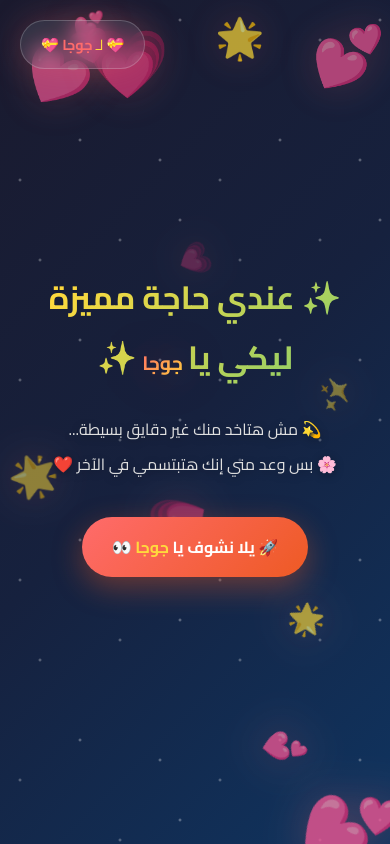
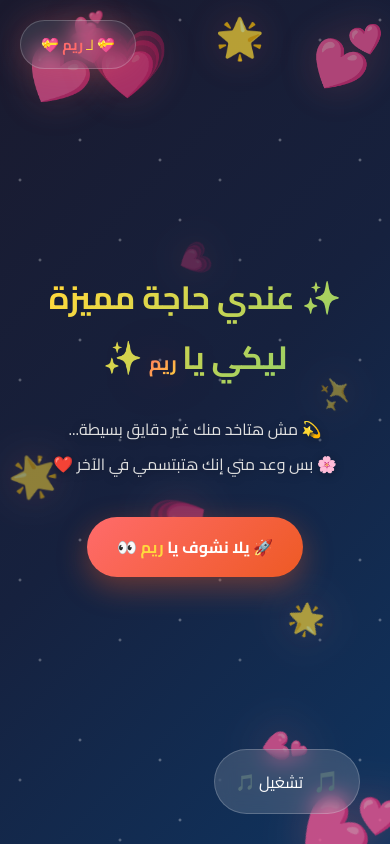
Before and after one commit to Abdelrhmanelbadry20/Love_Nonty, a plain HTML site: page index.html in a window 390 px wide. Drawn offline with Linux system fonts and the light colour scheme.

Commit message:
Add files via upload

```diff
--- a/index.html
+++ b/index.html
@@ -3,7 +3,7 @@
 <head>
 <meta charset="UTF-8">
 <meta name="viewport" content="width=device-width, initial-scale=1.0">
-<title>هدية لجوجا ❤️</title>
+<title>هدية لريم ❤️</title>
 
 <link href="https://fonts.googleapis.com/css2?family=Cairo:wght@400;600;700&display=swap" rel="stylesheet">
 
@@ -98,7 +98,7 @@ color:#e0e0e0;
 text-shadow:0 2px 10px rgba(0,0,0,0.3);
 }
 
-/* تنسيق خاص لاسم جوجا */
+/* تنسيق خاص لاسم ريم */
 .name-highlight{
 background:linear-gradient(135deg,#ff6b6b,#ffd93d);
 -webkit-background-clip:text;
@@ -316,8 +316,8 @@ p{font-size:1rem;}
 .name-highlight{font-size:1.1rem;}
 }
 
-/* شعار خاص لجوجا */
-.goga-badge{
+/* شعار خاص لريم */
+.rem-badge{
 position:fixed;
 top:20px;
 left:20px;
@@ -338,9 +338,73 @@ cursor:default;
 50%{box-shadow:0 0 40px rgba(255,107,107,0.3);}
 }
 
-.goga-badge span{
+.rem-badge span{
 color:#ff6b6b;
 font-weight:bold;
+}
+
+/* زر تشغيل الموسيقى */
+.music-control{
+position:fixed;
+bottom:30px;
+right:30px;
+background:rgba(255,255,255,0.15);
+backdrop-filter:blur(10px);
+border:1px solid rgba(255,255,255,0.2);
+border-radius:50px;
+padding:12px 20px;
+color:white;
+cursor:pointer;
+z-index:100;
+font-size:1rem;
+transition:all 0.3s ease;
+display:flex;
+align-items:center;
+gap:10px;
+}
+
+.music-control:hover{
+background:rgba(255,255,255,0.25);
+transform:scale(1.05);
+}
+
+.music-control .icon{
+font-size:1.3rem;
+animation:musicPulse 1s ease-in-out infinite;
+}
+
+@keyframes musicPulse{
+0%,100%{transform:scale(1);}
+50%{transform:scale(1.2);}
+}
+
+/* مؤقت لإظهار زر التحكم */
+.music-control.hidden{
+display:none;
+}
+
+/* تنسيق دعاء زيادة الذكريات */
+.blessing-text{
+font-size:1.6rem;
+font-weight:bold;
+background:linear-gradient(135deg,#ffd93d,#ff6b6b,#ffd93d);
+background-size:200% 200%;
+-webkit-background-clip:text;
+-webkit-text-fill-color:transparent;
+animation:gradientShift 3s ease-in-out infinite;
+display:inline-block;
+margin-top:10px;
+text-shadow:none;
+}
+
+@keyframes blessingPulse{
+0%,100%{transform:scale(1);}
+50%{transform:scale(1.05);}
+}
+
+.blessing-container{
+display:inline-block;
+animation:blessingPulse 2s ease-in-out infinite;
 }
 
 </style>
@@ -348,14 +412,20 @@ font-weight:bold;
 
 <body>
 
-<!-- شعار خاص لجوجا -->
-<div class="goga-badge">
-💝 لـ <span>جوجا</span> 💝
+<!-- شعار خاص لريم -->
+<div class="rem-badge">
+💝 لـ <span>ريم</span> 💝
+</div>
+
+<!-- زر تشغيل/إيقاف الموسيقى -->
+<div class="music-control" id="musicControl" onclick="toggleMusic()">
+<span class="icon">🎵</span>
+<span id="musicStatus">تشغيل</span>
 </div>
 
 <!-- الصفحة 1 -->
 <section class="page active">
-<h1>✨ عندي حاجة مميزة ليكي يا <span class="name-highlight">جوجا</span> ✨</h1>
+<h1>✨ عندي حاجة مميزة ليكي يا <span class="name-highlight">ريم</span> ✨</h1>
 
 <p>
 💫 مش هتاخد منك غير دقايق بسيطة...
@@ -364,43 +434,46 @@ font-weight:bold;
 </p>
 
 <button onclick="nextPage()">
-🚀 يلا نشوف يا <span style="color:#ffd93d;">جوجا</span> 👀
+🚀 يلا نشوف يا <span style="color:#ffd93d;">ريم</span> 👀
 </button>
 </section>
 
 <!-- الصفحة 2 -->
 <section class="page">
-<h1>🌹 رسالة صغيرة لـ <span class="name-highlight">جوجا</span> 🌹</h1>
+<h1>🌹 رسالة صغيرة لـ <span class="name-highlight">ريم</span> 🌹</h1>
 
 <p id="typing"></p>
 
 <button onclick="nextPage()">
-💕 كملي يا <span style="color:#ffd93d;">جوجا</span> ❤️
+💕 كملي يا <span style="color:#ffd93d;">ريم</span> ❤️
 </button>
 </section>
 
 <!-- الصفحة 3 -->
 <section class="page">
-<h1>📸 ذكريات جميلة مع <span class="name-highlight">جوجا</span> 📸</h1>
+<h1>📸 ذكريات جميلة مع <span class="name-highlight">ريم</span> 📸</h1>
 
 <div class="gallery">
-<img src="1.png" alt="صورة 1">
-<img src="2.jpg" alt="صورة 2">
-<img src="3.jpg" alt="صورة 3">
+<img src="https://picsum.photos/300?1" alt="صورة 1">
+<img src="https://picsum.photos/300?2" alt="صورة 2">
+<img src="https://picsum.photos/300?3" alt="صورة 3">
 </div>
 
-<p style="margin-top:20px;font-size:1.1rem;">
-💝       <span style="color:#ffd93d;font-weight:bold;">جوجا</span> 💝ذكريات قليله بس مع الوقت هتكتر يا
-</p>
+<!-- تم التعديل هنا -->
+<div class="blessing-container">
+    <p class="blessing-text">
+        🤲 يارب نزيدهم أكتر وأكتر 🤲
+    </p>
+</div>
 
 <button onclick="nextPage()">
-🌟 التالي يا <span style="color:#ffd93d;">جوجا</span> ✨
+🌟 التالي يا <span style="color:#ffd93d;">ريم</span> ✨
 </button>
 </section>
 
 <!-- الصفحة 4 -->
 <section class="page">
-<h1>💖 بحبك ليه يا <span class="name-highlight">جوجا</span>؟ 💖</h1>
+<h1>💖 بحبك ليه يا <span class="name-highlight">ريم</span>؟ 💖</h1>
 
 <div class="reason" onclick="toggleReason(this)">
 ✨ اضغطي هنا ❤️
@@ -423,24 +496,24 @@ font-weight:bold;
 </div>
 
 <button onclick="nextPage()">
-💞 ولسه فيه يا <span style="color:#ffd93d;">جوجا</span> ❤️
+💞 ولسه فيه يا <span style="color:#ffd93d;">ريم</span> ❤️
 </button>
 </section>
 
 <!-- الصفحة 5 -->
 <section class="page">
-<h1>💌 رسالة من قلبي لـ <span class="name-highlight">جوجا</span> 💌</h1>
+<h1>💌 رسالة من قلبي لـ <span class="name-highlight">ريم</span> 💌</h1>
 
 <p>
 يمكن مبعرفش أعبر دايمًا...
 <br><br>
 بس الحقيقة الوحيدة اللي متأكد منها...
 <br><br>
-💝 إني بحبك جدًا يا <span style="color:#ffd93d;font-weight:bold;font-size:1.8rem;">جوجا</span> 💝
+💝 إني بحبك جدًا يا <span style="color:#ffd93d;font-weight:bold;font-size:1.8rem;">ريم</span> 💝
 </p>
 
 <button onclick="nextPage()">
-🥺 اضغطي هنا يا <span style="color:#ffd93d;">جوجا</span>
+🥺 اضغطي هنا يا <span style="color:#ffd93d;">ريم</span>
 </button>
 </section>
 
@@ -448,22 +521,86 @@ font-weight:bold;
 <section class="page">
 <div class="heart">❤️</div>
 
-<h1>🌺 شكراً إنك في حياتي يا <span class="name-highlight">جوجا</span> 🌺</h1>
+<h1>🌺 شكراً إنك في حياتي يا <span class="name-highlight">ريم</span> 🌺</h1>
 
 <p>
-🤲 ربنا يخليكي ليا يا <span style="color:#ffd93d;font-weight:bold;">جوجا</span> ❤️
+🤲 ربنا يخليكي ليا يا <span style="color:#ffd93d;font-weight:bold;">ريم</span> ❤️
 <br>
 😊 ويديم الضحكة اللي بينا ❤️
 <br><br>
-💕 I Love You <span style="color:#ffd93d;font-weight:bold;">جوجا</span> 💕
+💕 I Love You <span style="color:#ffd93d;font-weight:bold;">ريم</span> 💕
 </p>
 
 <button type="button" onclick="love()">
-😄 اضغطي لو بتحبيني يا <span style="color:#ffd93d;">جوجا</span> 😂
+😄 اضغطي لو بتحبيني يا <span style="color:#ffd93d;">ريم</span> 😂
 </button>
 </section>
 
 <script>
+
+// ====== إعدادات الموسيقى ======
+let audio = null;
+let isMusicPlaying = false;
+let musicStarted = false;
+
+function initMusic() {
+    audio = new Audio('1.mp3');
+    audio.loop = true;
+    audio.volume = 0.5;
+
+    audio.play().then(() => {
+        isMusicPlaying = true;
+        musicStarted = true;
+        updateMusicButton();
+    }).catch(() => {
+        isMusicPlaying = false;
+        updateMusicButton();
+        document.getElementById('musicStatus').textContent = 'إضغط للتشغيل';
+    });
+}
+
+function toggleMusic() {
+    if (!audio) {
+        initMusic();
+        return;
+    }
+
+    if (isMusicPlaying) {
+        audio.pause();
+        isMusicPlaying = false;
+    } else {
+        audio.play().then(() => {
+            isMusicPlaying = true;
+        }).catch(() => {
+            alert('يرجى الضغط على الصفحة أولاً ثم تشغيل الموسيقى');
+        });
+    }
+    updateMusicButton();
+}
+
+function updateMusicButton() {
+    const status = document.getElementById('musicStatus');
+    const icon = document.querySelector('.music-control .icon');
+    if (isMusicPlaying) {
+        status.textContent = 'تشغيل 🎵';
+        icon.textContent = '🎵';
+    } else {
+        status.textContent = 'إيقاف ⏸️';
+        icon.textContent = '⏸️';
+    }
+}
+
+document.addEventListener('click', () => {
+    if (!musicStarted) {
+        initMusic();
+    }
+}, { once: true });
+
+window.addEventListener('load', () => {
+    setTimeout(initMusic, 1000);
+});
+
+// ====== باقي الكود ======
 
 let current=0;
 const pages=document.querySelectorAll(".page");
@@ -489,13 +626,13 @@ el.classList.toggle("open");
 }
 
 const text =
-`💫 حبيت أعملك هدية مختلفة شوية يا جوجا...
+`💫 حبيت أعملك هدية مختلفة شوية يا ريم...
 
 🌹 عشان تعرفي قد إيه وجودك في حياتي مميز ❤️
 
 ✨ كل يوم بيعدي بيأكدلي إني محظوظ بيكي ❤️
 
-🌟 أنتي أجمل هدية جت في حياتي يا جوجا 🌟`;
+🌟 أنتي أجمل هدية جت في حياتي يا ريم 🌟`;
 
 let started=false;
 
@@ -516,6 +653,10 @@ clearInterval(interval);
 }
 
 function love(){
+if (audio) {
+    audio.pause();
+}
+
 document.body.innerHTML=`
 <div style="
 height:100vh;
@@ -542,13 +683,13 @@ background:linear-gradient(135deg,#ff6b6b,#ffd93d);
 -webkit-background-clip:text;
 -webkit-text-fill-color:transparent;
 ">
-😎 كنت عارف يا جوجا 😎
+😎 كنت عارف يا ريم 😎
 </h1>
 
 <p style="font-size:2rem;max-width:700px;color:#e0e0e0;">
-💝 وإنتي أحلى حاجة حصلت في حياتي يا <span style="color:#ffd93d;font-weight:bold;">جوجا</span> ❤️
+💝 وإنتي أحلى حاجة حصلت في حياتي يا <span style="color:#ffd93d;font-weight:bold;">ريم</span> ❤️
 <br><br>
-🌹 بحبك جدًا يا <span style="color:#ffd93d;font-weight:bold;">جوجا</span> 🌹
+🌹 بحبك جدًا يا <span style="color:#ffd93d;font-weight:bold;">ريم</span> 🌹
 </p>
 
 <div style="margin-top:30px;font-size:3rem;animation:beat 1.2s ease-in-out infinite;">
@@ -566,6 +707,12 @@ background:linear-gradient(135deg,#ff6b6b,#ffd93d);
 </style>
 </div>
 `;
+
+const finalAudio = new Audio
+finalAudio.loop = true;
+finalAudio.volume = 0.3;
+finalAudio.play().catch(() => {});
+
 for(let i=0;i<50;i++){
 setTimeout(()=>createHeart(),i*100);
 }
```
Also changed, not shown: 1 other file.
